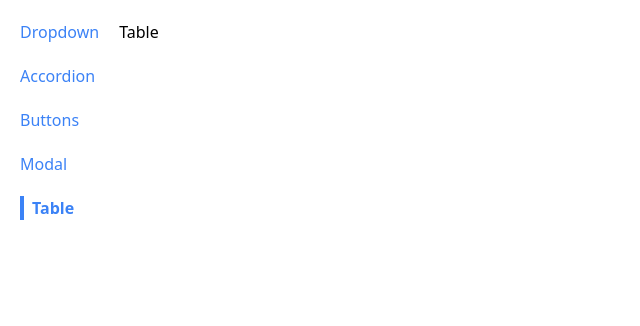
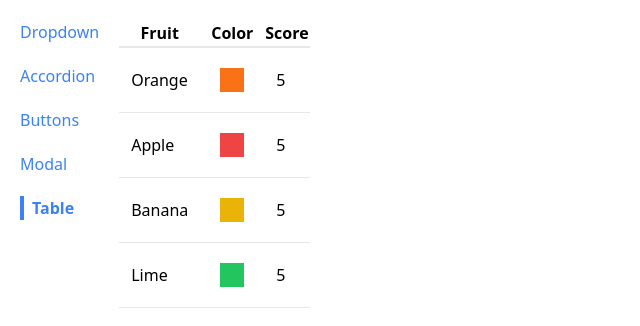
Before and after one commit to Umesh-Singadi/componets, a React (Vite) app: page /table in a window 1280 px wide. Shown: the top 326 px of the page, without its empty margins (0-640 px from the left). Built offline with nearby package versions, Linux system fonts and the light colour scheme.

Commit message:
Add content to table and make it reusable

```diff
--- a/src/components/Table.jsx
+++ b/src/components/Table.jsx
@@ -1,5 +1,31 @@
-function Table() {
-  return <div>Table</div>;
+function Table({ data, config, keyFn }) {
+  const renderedHeaders = config.map((column) => {
+    return <th key={column.label}>{column.label}</th>;
+  });
+
+  const renderedRows = data.map((rowData) => {
+    const renderedCells = config.map((colum) => {
+      return (
+        <td className="p-3" key={colum.label}>
+          {colum.render(rowData)}
+        </td>
+      );
+    });
+    return (
+      <tr className="border-b" key={keyFn(rowData)}>
+        {renderedCells}
+      </tr>
+    );
+  });
+
+  return (
+    <table className="table-auto border-spacing-2">
+      <thead>
+        <tr className="border-b-2">{renderedHeaders}</tr>
+      </thead>
+      <tbody>{renderedRows}</tbody>
+    </table>
+  );
 }
 
 export default Table;
--- a/src/pages/TablePage.jsx
+++ b/src/pages/TablePage.jsx
@@ -1,8 +1,26 @@
 import Table from "../components/Table";
+
 function TablePage() {
+  const data = [
+    { name: "Orange", color: "bg-orange-500", score: 5 },
+    { name: "Apple", color: "bg-red-500", score: 5 },
+    { name: "Banana", color: "bg-yellow-500", score: 5 },
+    { name: "Lime", color: "bg-green-500", score: 5 },
+  ];
+
+  const config = [
+    { label: "Fruit", render: (fruit) => fruit.name },
+    {
+      label: "Color",
+      render: (fruit) => <div className={`p-3 m-2 ${fruit.color}`}></div>,
+    },
+    { label: "Score", render: (fruit) => fruit.score },
+  ];
+
+  const keyFn = (fruit) => fruit.name;
   return (
     <>
-      <Table></Table>
+      <Table data={data} config={config} keyFn={keyFn}></Table>
     </>
   );
 }
```
